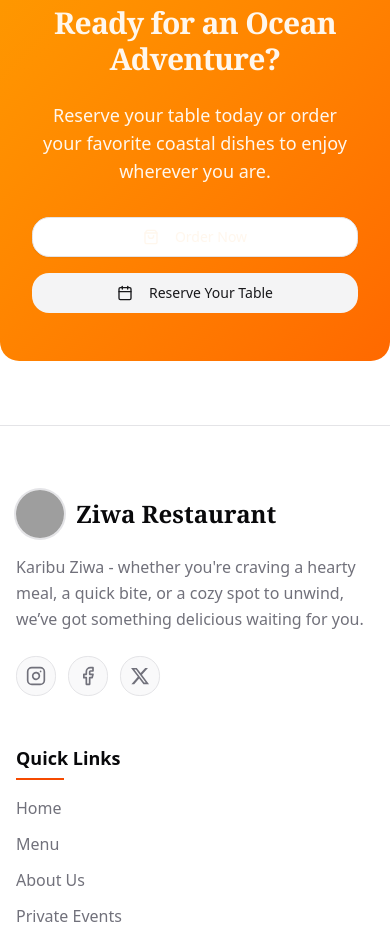
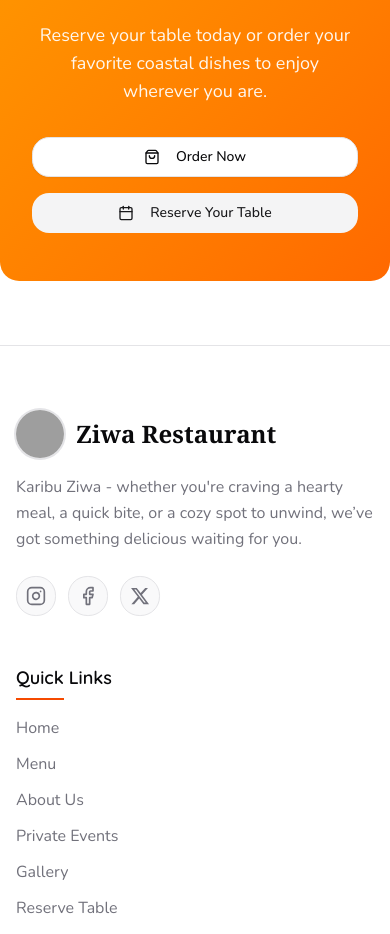
Before and after one commit to QuickPrimeTech/kenyan-restaurant, a Next.js app: page /about in a window 390 px wide. Shown: the part 5080-6014 px from the top of the page. Built offline with nearby package versions, Linux system fonts and the light colour scheme; grey boxes are pictures that could not be loaded.

Commit message:
made the outline button to have a text-foreground color

```diff
--- a/src/app/globals.css
+++ b/src/app/globals.css
@@ -6,8 +6,8 @@
 @theme inline {
   --color-background: var(--background);
   --color-foreground: var(--foreground);
-  --font-sans: var(--font-geist-sans);
-  --font-mono: var(--font-geist-mono);
+  --font-sans: var(--font-quicksand);
+  --font-mono: var(--font-nunito);
   --color-sidebar-ring: var(--sidebar-ring);
   --color-sidebar-border: var(--sidebar-border);
   --color-sidebar-accent-foreground: var(--sidebar-accent-foreground);
@@ -119,6 +119,14 @@
   body {
     @apply bg-background text-foreground;
   }
+  h1,
+  h2,
+  h3,
+  h4,
+  h5,
+  h6 {
+    @apply font-sans;
+  }
   .section-x {
     @apply px-4 md:px-6 lg:px-8;
   }
--- a/src/app/layout.tsx
+++ b/src/app/layout.tsx
@@ -1,5 +1,5 @@
 import type { Metadata } from "next";
-import { Geist, Geist_Mono } from "next/font/google";
+import { Quicksand, Nunito } from "next/font/google";
 import "./globals.css";
 import Navbar from "@/layouts/Navbar";
 import Footer from "@/layouts/Footer";
@@ -9,14 +9,18 @@ import { ContactButton } from "@/components/contact-button";
 import { WhatsAppCampaignPopup } from "@/components/whatsapp-campaign-popup";
 import { CartProvider } from "@/hooks/use-cart";
 
-const geistSans = Geist({
-  variable: "--font-geist-sans",
+// Headings
+const quicksand = Quicksand({
   subsets: ["latin"],
+  weight: ["400", "500", "600", "700"],
+  variable: "--font-quicksand",
 });
 
-const geistMono = Geist_Mono({
-  variable: "--font-geist-mono",
+// Body text
+const nunito = Nunito({
   subsets: ["latin"],
+  weight: ["400", "500", "700"],
+  variable: "--font-nunito",
 });
 
 export const metadata: Metadata = {
@@ -55,7 +59,7 @@ export default function RootLayout({
   return (
     <html lang="en" suppressHydrationWarning>
       <body
-        className={`${geistSans.variable} ${geistMono.variable} antialiased`}
+        className={`${quicksand.variable} ${nunito.variable} antialiased font-mono`}
       >
         <CartProvider>
           <Navbar />
--- a/src/components/ui/button.tsx
+++ b/src/components/ui/button.tsx
@@ -1,8 +1,8 @@
-import * as React from "react"
-import { Slot } from "@radix-ui/react-slot"
-import { cva, type VariantProps } from "class-variance-authority"
+import * as React from "react";
+import { Slot } from "@radix-ui/react-slot";
+import { cva, type VariantProps } from "class-variance-authority";
 
-import { cn } from "@/lib/utils"
+import { cn } from "@/lib/utils";
 
 const buttonVariants = cva(
   "inline-flex items-center justify-center gap-2 whitespace-nowrap rounded-md text-sm font-medium transition-all disabled:pointer-events-none disabled:opacity-50 [&_svg]:pointer-events-none [&_svg:not([class*='size-'])]:size-4 shrink-0 [&_svg]:shrink-0 outline-none focus-visible:border-ring focus-visible:ring-ring/50 focus-visible:ring-[3px] aria-invalid:ring-destructive/20 dark:aria-invalid:ring-destructive/40 aria-invalid:border-destructive",
@@ -13,7 +13,7 @@ const buttonVariants = cva(
         destructive:
           "bg-destructive text-white hover:bg-destructive/90 focus-visible:ring-destructive/20 dark:focus-visible:ring-destructive/40 dark:bg-destructive/60",
         outline:
-          "border bg-background shadow-xs hover:bg-accent hover:text-accent-foreground dark:bg-input/30 dark:border-input dark:hover:bg-input/50",
+          "border bg-background text-foreground shadow-xs hover:bg-accent hover:text-accent-foreground dark:bg-input/30 dark:border-input dark:hover:bg-input/50",
         secondary:
           "bg-secondary text-secondary-foreground hover:bg-secondary/80",
         ghost:
@@ -34,7 +34,7 @@ const buttonVariants = cva(
       size: "default",
     },
   }
-)
+);
 
 function Button({
   className,
@@ -44,9 +44,9 @@ function Button({
   ...props
 }: React.ComponentProps<"button"> &
   VariantProps<typeof buttonVariants> & {
-    asChild?: boolean
+    asChild?: boolean;
   }) {
-  const Comp = asChild ? Slot : "button"
+  const Comp = asChild ? Slot : "button";
 
   return (
     <Comp
@@ -54,7 +54,7 @@ function Button({
       className={cn(buttonVariants({ variant, size, className }))}
       {...props}
     />
-  )
+  );
 }
 
-export { Button, buttonVariants }
+export { Button, buttonVariants };
--- a/src/layouts/Navbar.tsx
+++ b/src/layouts/Navbar.tsx
@@ -71,7 +71,7 @@ export default function Navbar() {
               className={cn(
                 "hover:text-primary transition-colors font-medium",
                 pathname === link.href && "text-primary",
-                isHome && !isScrolled ? "text-white" : "text-muted-foreground"
+                isHome && !isScrolled && "text-white"
               )}
             >
               {link.label}
--- a/src/sections/home/hero-section.tsx
+++ b/src/sections/home/hero-section.tsx
@@ -23,7 +23,7 @@ export default function HeroSection() {
 
       {/* Content */}
       <div className="relative z-10 max-w-4xl sm:mx-auto md:mx-0 px-4 text-white text-center sm:text-left">
-        <h1 className="font-serif text-4xl md:text-6xl font-bold mb-6">
+        <h1 className="text-4xl md:text-6xl font-bold mb-6">
           Bahari &ndash; A Taste of the Ocean
         </h1>
         <p className="text-lg md:text-2xl mb-8 font-light">
```
